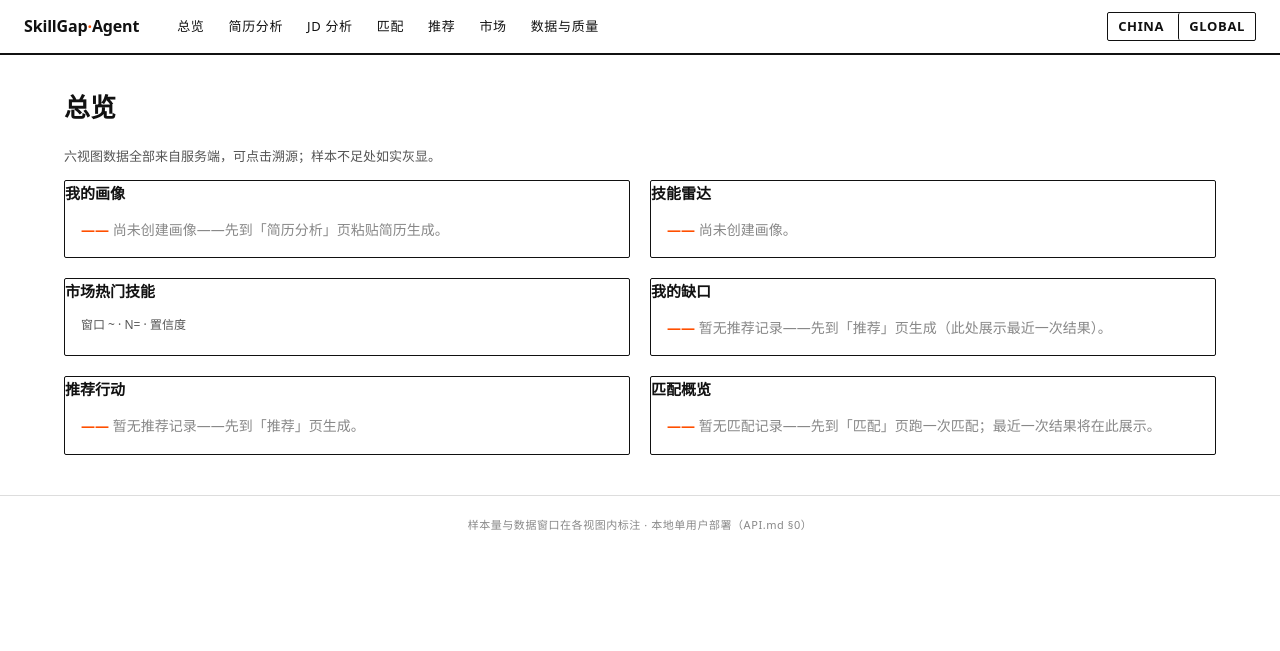
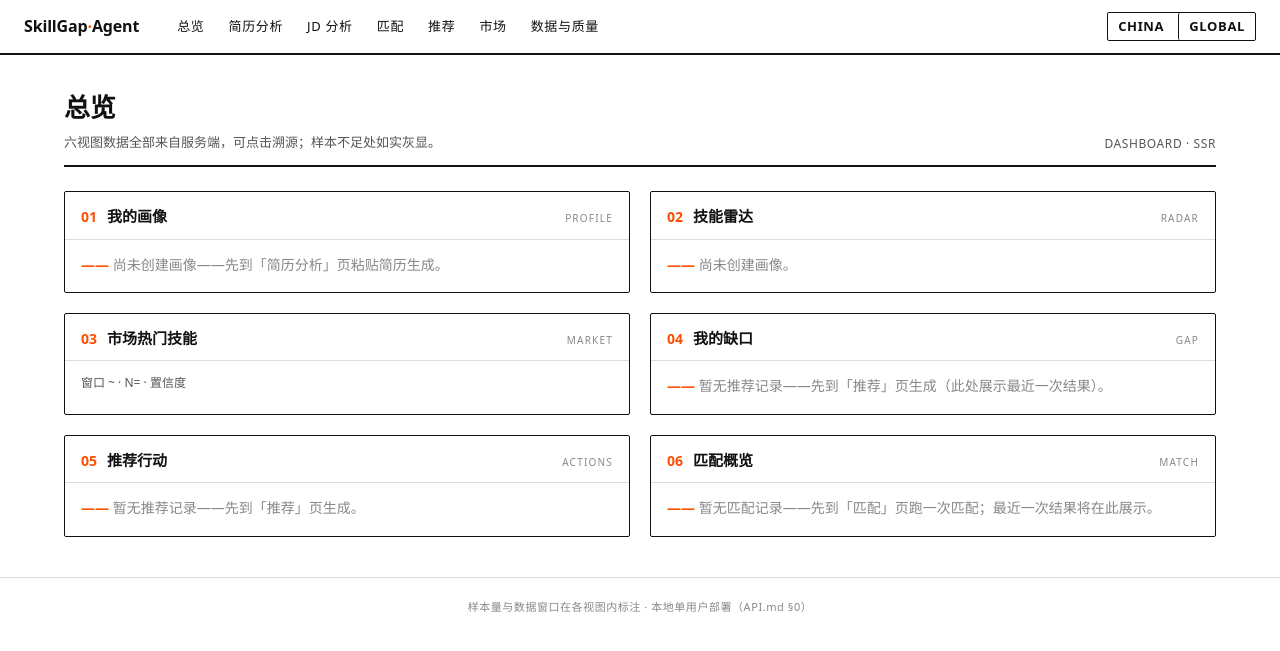
Before and after one commit to Xhan-985/SkillGap-Agent, a Python web app: template src/skillgap/api/templates/dashboard.html in a window 1280 px wide. Shown: the top 651 px of the page. Run offline with Jinja, Linux system fonts and the light colour scheme; the template is opened without the code that fills it, so the values that code supplies are empty.

Commit message:
feat(ui): 总览页瑞士化——page-head + 六视图编号面板(01-06) + SSR 星级点阵

```diff
--- a/src/skillgap/api/templates/dashboard.html
+++ b/src/skillgap/api/templates/dashboard.html
@@ -1,19 +1,24 @@
 {% extends "base.html" %}
 {% block title %}总览 · SkillGap Agent{% endblock %}
 {% block content %}
-<h1>总览</h1>
-<p class="hint">六视图数据全部来自服务端，可点击溯源；样本不足处如实灰显。</p>
+<header class="page-head">
+  <div>
+    <h1>总览</h1>
+    <p class="hint">六视图数据全部来自服务端，可点击溯源；样本不足处如实灰显。</p>
+  </div>
+  <span class="page-meta">DASHBOARD · SSR</span>
+</header>
 
 <div class="grid">
 
   <!-- 1 我的画像 -->
   <section class="view" id="view-profile">
-    <h2>我的画像</h2>
+    <div class="panel-head"><span class="panel-num">01</span><h2>我的画像</h2><span class="panel-tag">Profile</span></div>
     {% if profile %}
       {% for s in profile.skills %}
       <div class="skill-card conf-{{ 'high' if s.confidence >= 0.7 else ('mid' if s.confidence >= 0.4 else 'low') }}">
         <span class="skill-name">{{ s.skill_id }}</span>
-        <span class="stars">{{ '★' * s.level }}{{ '☆' * (5 - s.level) }}</span>
+        <span class="stars">{{ '●' * s.level }}{{ '○' * (5 - s.level) }}</span>
         <span class="conf">置信度 {{ '%.2f'|format(s.confidence) }}</span>
       </div>
       {% endfor %}
@@ -27,7 +32,7 @@
 
   <!-- 2 技能雷达 -->
   <section class="view" id="view-radar">
-    <h2>技能雷达</h2>
+    <div class="panel-head"><span class="panel-num">02</span><h2>技能雷达</h2><span class="panel-tag">Radar</span></div>
     {% if radar and radar.enough %}
     <svg viewBox="0 0 260 260" class="radar" role="img"
          aria-label="画像水平与类目要求雷达图">
@@ -50,7 +55,7 @@
 
   <!-- 3 市场热门技能 -->
   <section class="view" id="view-market">
-    <h2>市场热门技能</h2>
+    <div class="panel-head"><span class="panel-num">03</span><h2>市场热门技能</h2><span class="panel-tag">Market</span></div>
     {% if market_view.insufficient %}
     <div class="gate-gray">样本量不足以判断趋势（N={{ market_view.sample_size }}）</div>
     {% else %}
@@ -77,7 +82,7 @@
 
   <!-- 4 我的缺口 -->
   <section class="view" id="view-gaps">
-    <h2>我的缺口</h2>
+    <div class="panel-head"><span class="panel-num">04</span><h2>我的缺口</h2><span class="panel-tag">Gap</span></div>
     {% if last_rec %}
     <table class="roi">
       <thead><tr>
@@ -103,7 +108,7 @@
 
   <!-- 5 推荐行动 -->
   <section class="view" id="view-actions">
-    <h2>推荐行动</h2>
+    <div class="panel-head"><span class="panel-num">05</span><h2>推荐行动</h2><span class="panel-tag">Actions</span></div>
     {% if last_rec %}
       {% for it in last_rec.priority_items[:3] %}
       <div class="action-card">
@@ -119,7 +124,7 @@
 
   <!-- 6 匹配概览（C6：前端 localStorage 呈现，SSR 渲染容器） -->
   <section class="view" id="view-match">
-    <h2>匹配概览</h2>
+    <div class="panel-head"><span class="panel-num">06</span><h2>匹配概览</h2><span class="panel-tag">Match</span></div>
     <div id="match-overview" data-candidate="{{ candidate_id if candidate_id else '' }}">
       <p class="empty">暂无匹配记录——先到「匹配」页跑一次匹配；最近一次结果将在此展示。</p>
     </div>
```
